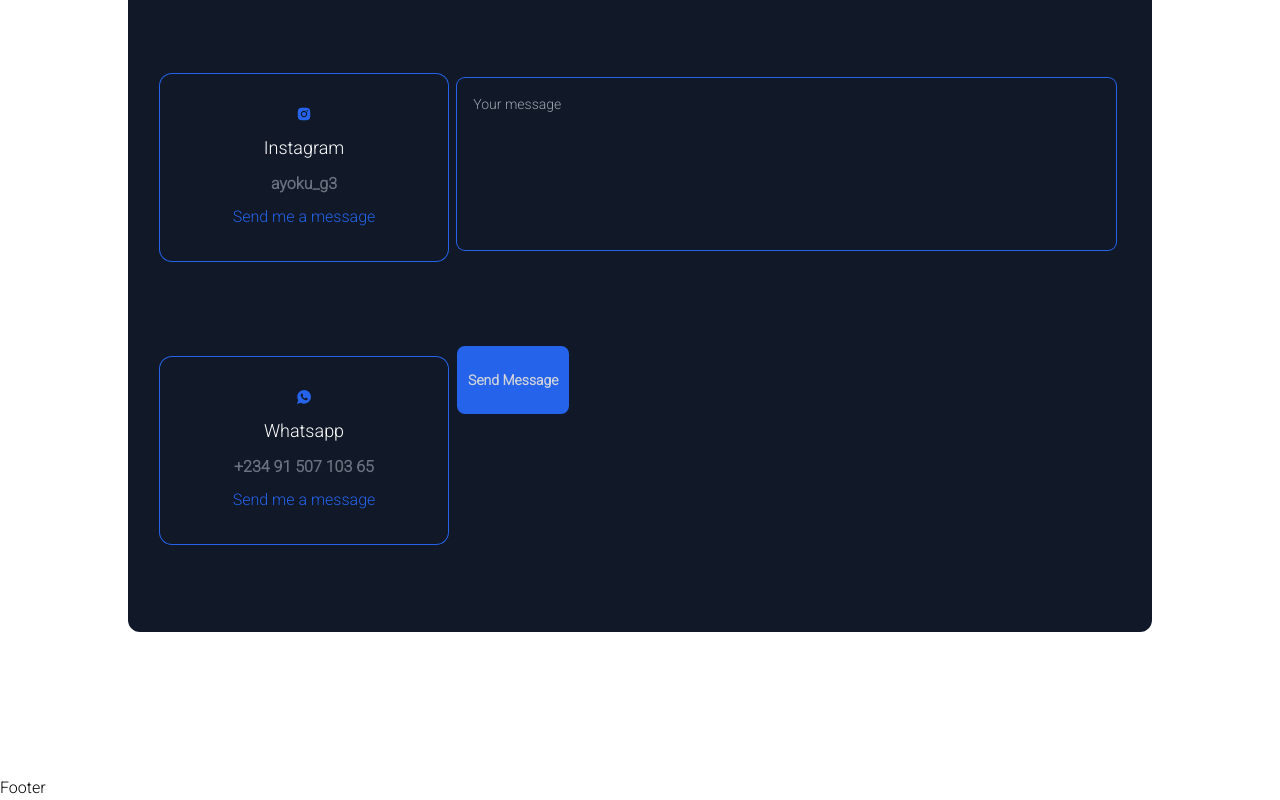
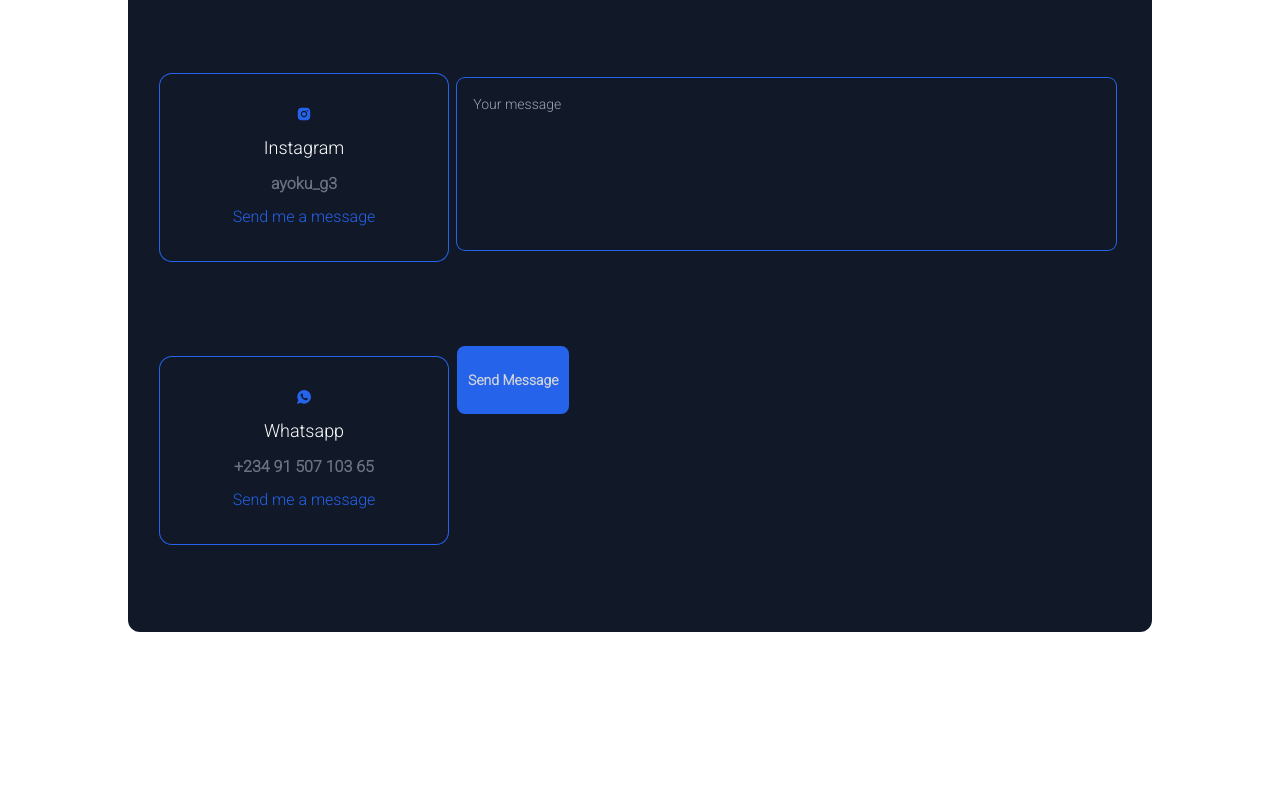
Before and after one commit to AYG3/tailreact, a React (Create React App) app: page / in a window 1280 px wide. Shown: the part 6513-7313 px from the top of the page. After the commit the page ends 7289 px from the top, so only its background shows below. Built offline with nearby package versions, Linux system fonts and the light colour scheme; the HTML template or start-up script is replaced by a standard one.

Commit message:
footer update

```diff
--- a/src/components/footer/Footer.jsx
+++ b/src/components/footer/Footer.jsx
@@ -3,7 +3,9 @@ import './footer.css'
 
 const Footer = () =>{
     return(
-        <div id='footer'> Footer </div>
+        <div id='footer'>
+
+        </div>
     )
 }
 
```
